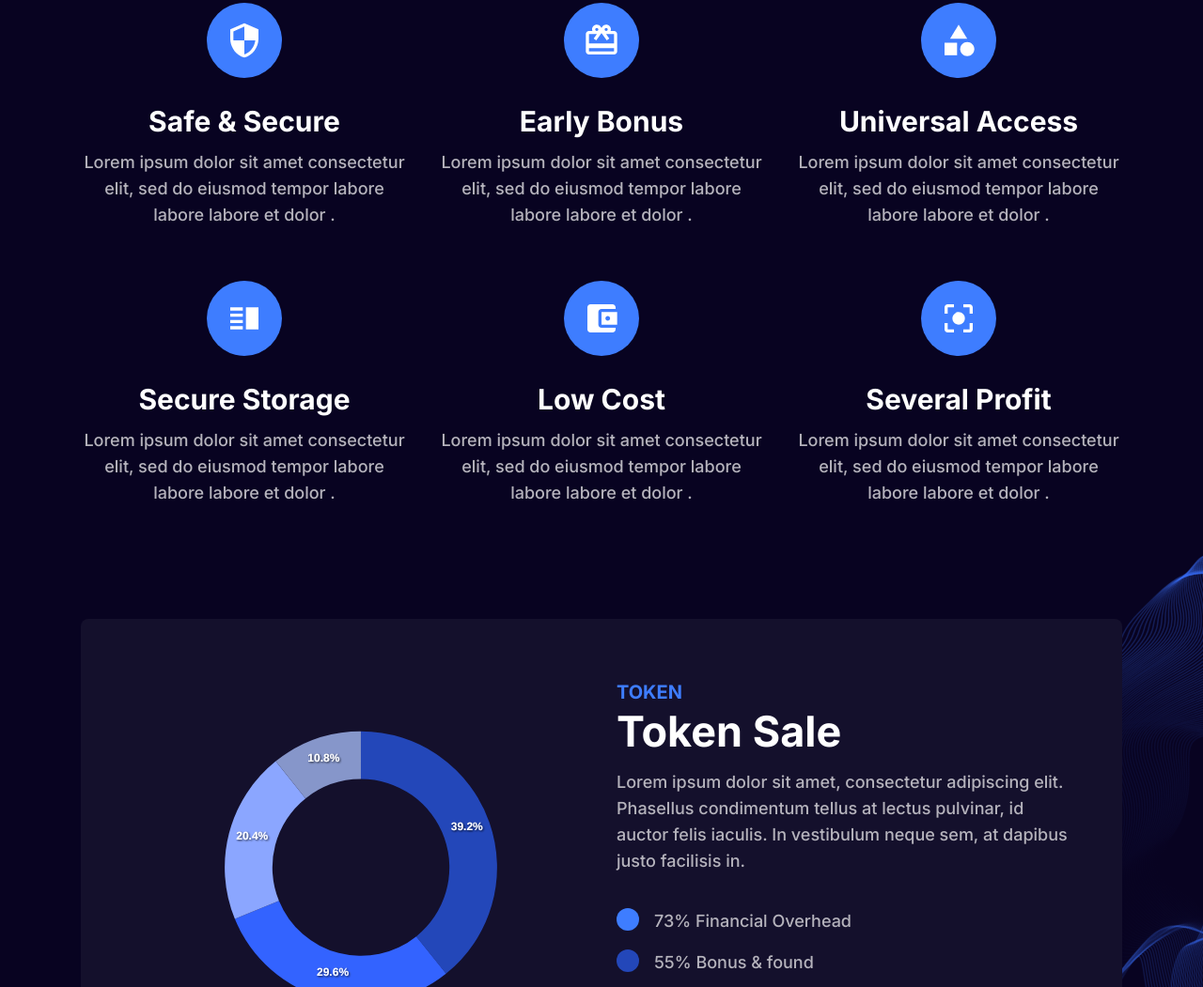
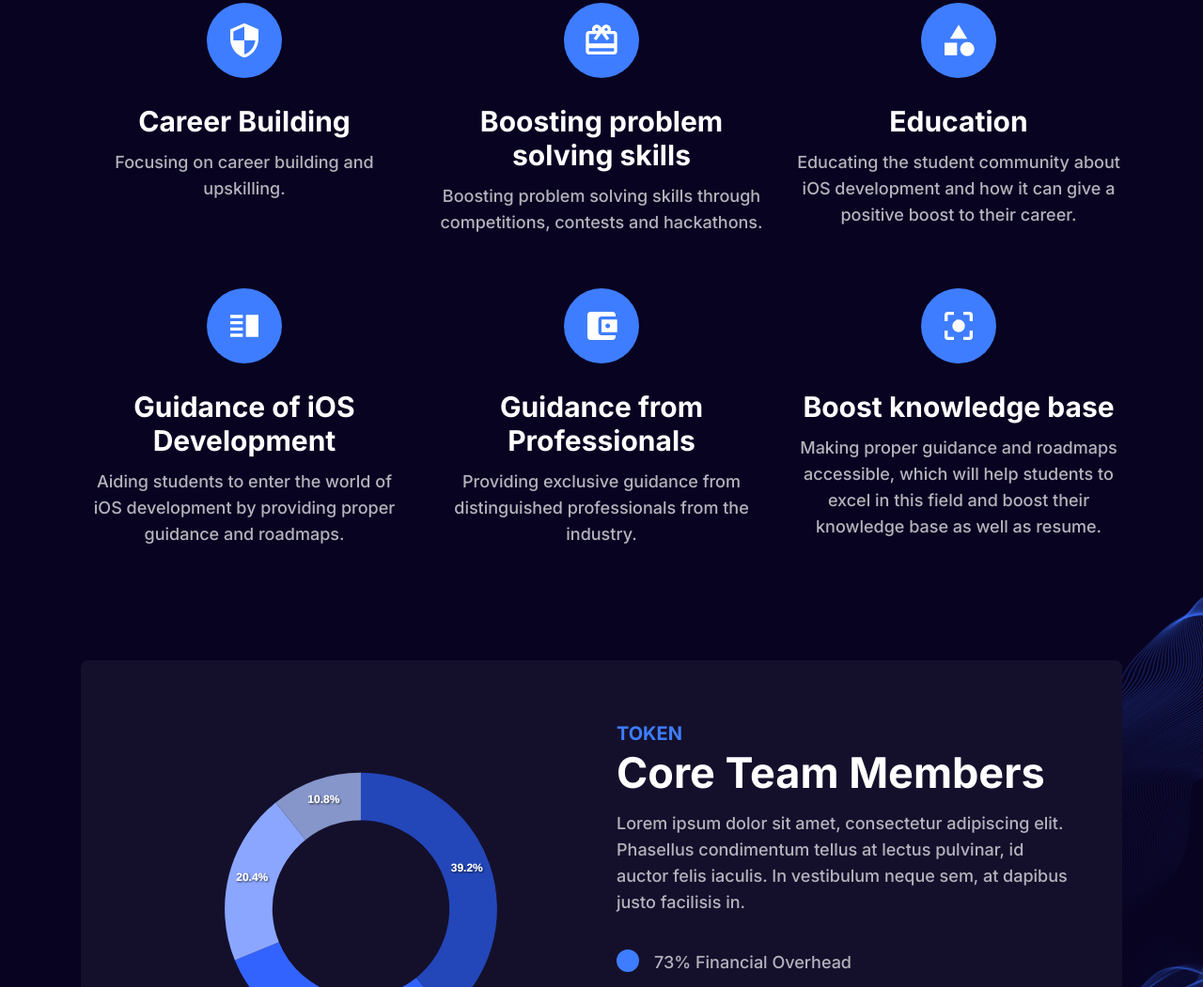
Before and after one commit to ishre/iosclub, a plain HTML site: page index.html in a window 1280 px wide. Shown: the part 1232-2283 px from the top of the page at 94% size. Drawn offline with Linux system fonts and the light colour scheme.

Commit message:
Update index.html
done changes in content of features section

```diff
--- a/index.html
+++ b/index.html
@@ -594,7 +594,7 @@
 					class="wow fadeInUp a3r a3K aH[590px] a2G md:a30"
 					data-wow-delay="0s"
 				>
-					<span class="a2d aO a1P a3L aR sm:a1O"> CRYPTO FEATURE </span>
+					<span class="a2d aO a1P a3L aR sm:a1O"> iOS CLUB FEATURE </span>
 					<h2 class="a2d a2o a1P a2p a1k dark:aT md:a2Q[45px]">
 						Best Features
 					</h2>
@@ -622,11 +622,10 @@
 							</div>
 							<div>
 								<h3 class="a2d a1O a1P a1k dark:aT sm:a2o lg:a1O xl:a2o">
-									Safe & Secure
+									Career Building
 								</h3>
 								<p class="a1F a1R aQ dark:aS sm:aO lg:a1F xl:aO">
-									Lorem ipsum dolor sit amet consectetur elit, sed do eiusmod
-									tempor labore labore labore et dolor .
+									Focusing on career building and upskilling.
 								</p>
 							</div>
 						</div>
@@ -649,11 +648,10 @@
 							</div>
 							<div>
 								<h3 class="a2d a1O a1P a1k dark:aT sm:a2o lg:a1O xl:a2o">
-									Early Bonus
+									Boosting problem solving skills
 								</h3>
 								<p class="a1F a1R aQ dark:aS sm:aO lg:a1F xl:aO">
-									Lorem ipsum dolor sit amet consectetur elit, sed do eiusmod
-									tempor labore labore labore et dolor .
+									Boosting problem solving skills through competitions, contests and hackathons.
 								</p>
 							</div>
 						</div>
@@ -681,11 +679,11 @@
 							</div>
 							<div>
 								<h3 class="a2d a1O a1P a1k dark:aT sm:a2o lg:a1O xl:a2o">
-									Universal Access
+									Education
 								</h3>
 								<p class="a1F a1R aQ dark:aS sm:aO lg:a1F xl:aO">
-									Lorem ipsum dolor sit amet consectetur elit, sed do eiusmod
-									tempor labore labore labore et dolor .
+									Educating the student community about iOS development and how it can give a
+                                                                        positive boost to their career.
 								</p>
 							</div>
 						</div>
@@ -708,11 +706,12 @@
 							</div>
 							<div>
 								<h3 class="a2d a1O a1P a1k dark:aT sm:a2o lg:a1O xl:a2o">
-									Secure Storage
+									Guidance of iOS Development
 								</h3>
 								<p class="a1F a1R aQ dark:aS sm:aO lg:a1F xl:aO">
-									Lorem ipsum dolor sit amet consectetur elit, sed do eiusmod
-									tempor labore labore labore et dolor .
+									Aiding students to enter the world of iOS development by providing proper guidance
+                                                                        and roadmaps.
+
 								</p>
 							</div>
 						</div>
@@ -735,11 +734,10 @@
 							</div>
 							<div>
 								<h3 class="a2d a1O a1P a1k dark:aT sm:a2o lg:a1O xl:a2o">
-									Low Cost
+									Guidance from Professionals
 								</h3>
 								<p class="a1F a1R aQ dark:aS sm:aO lg:a1F xl:aO">
-									Lorem ipsum dolor sit amet consectetur elit, sed do eiusmod
-									tempor labore labore labore et dolor .
+									Providing exclusive guidance from distinguished professionals from the industry.
 								</p>
 							</div>
 						</div>
@@ -762,11 +760,11 @@
 							</div>
 							<div>
 								<h3 class="a2d a1O a1P a1k dark:aT sm:a2o lg:a1O xl:a2o">
-									Several Profit
+									Boost knowledge base
 								</h3>
 								<p class="a1F a1R aQ dark:aS sm:aO lg:a1F xl:aO">
-									Lorem ipsum dolor sit amet consectetur elit, sed do eiusmod
-									tempor labore labore labore et dolor .
+									Making proper guidance and roadmaps accessible, which will help students to excel
+                                                                        in this field and boost their knowledge base as well as resume.
 								</p>
 							</div>
 						</div>
@@ -793,7 +791,7 @@
 							<div class="wow fadeInUp a3S" data-wow-delay="0s">
 								<span class="a2d aO a1P a3L aR sm:a1O"> TOKEN </span>
 								<h2 class="a2d a2o a1P a2p a1k dark:aT md:a2Q[45px]">
-									Token Sale
+									Core Team Members
 								</h2>
 								<p class="aO a1R aQ dark:aS">
 									Lorem ipsum dolor sit amet, consectetur adipiscing elit.
```
